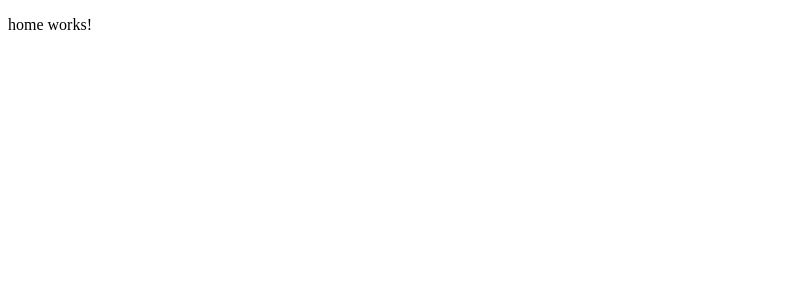
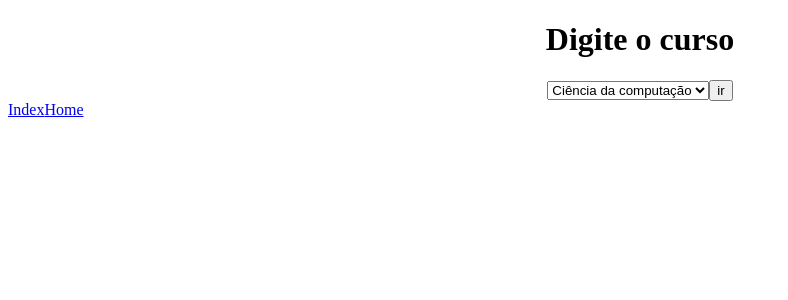
Before and after one commit to rojefferson/Sigu, an Angular app in the folder gui/: page /home in a window 1280 px wide. Shown: the top 300 px of the page, without its empty margins (0-788 px from the left). Built offline with nearby package versions, Linux system fonts and the light colour scheme.

Commit message:
arquivos de rotas e home page modificada

```diff
--- a/gui/src/app/app.component.html
+++ b/gui/src/app/app.component.html
@@ -1 +1,5 @@
-<app-home> </app-home>
+<router-outlet></router-outlet>
+<nav>
+        <a routerLink="/">Index</a>
+        <a routerLink="/home">Home</a>
+</nav>
--- a/gui/src/app/app.module.ts
+++ b/gui/src/app/app.module.ts
@@ -3,6 +3,7 @@ import { NgModule } from '@angular/core';
 
 import { AppComponent } from './app.component';
 import { HomeModule } from './home/home.module';
+import { AppRoutingModule } from './/app-routing.module';
 @NgModule({
   declarations: [
     AppComponent,
@@ -10,7 +11,8 @@ import { HomeModule } from './home/home.module';
   ],
   imports: [
     BrowserModule,
-    HomeModule
+    HomeModule,
+    AppRoutingModule
   ],
   providers: [],
   bootstrap: [AppComponent]
--- a/gui/src/app/home/home.component.html
+++ b/gui/src/app/home/home.component.html
@@ -1,3 +1,12 @@
 <p>
-  home works!
+  {{teste}}
 </p>
+
+
+<div style="text-align: center">
+  <h1>Digite o curso </h1>
+    <select>
+     <option class='option' *ngFor='let option of cursos' [value]="option">{{option}}</option>
+  </select>
+  <button name="btnCurso" style="padding-right: 20">ir </button>
+</div>
--- a/gui/src/app/home/home.component.ts
+++ b/gui/src/app/home/home.component.ts
@@ -6,11 +6,9 @@ import { Component, OnInit } from '@angular/core';
   styleUrls: ['./home.component.css']
 })
 export class HomeComponent implements OnInit {
-
   constructor() { }
 
   ngOnInit() {
   }
-
-
+ cursos = ["Ciência da computação","curso 2","curso 3"]
 }
```
Also changed, not shown: gui/src/app/app-routing.module.ts (added, +14 -0 lines), 1 other file (tests, documents, lock files or other folders).
